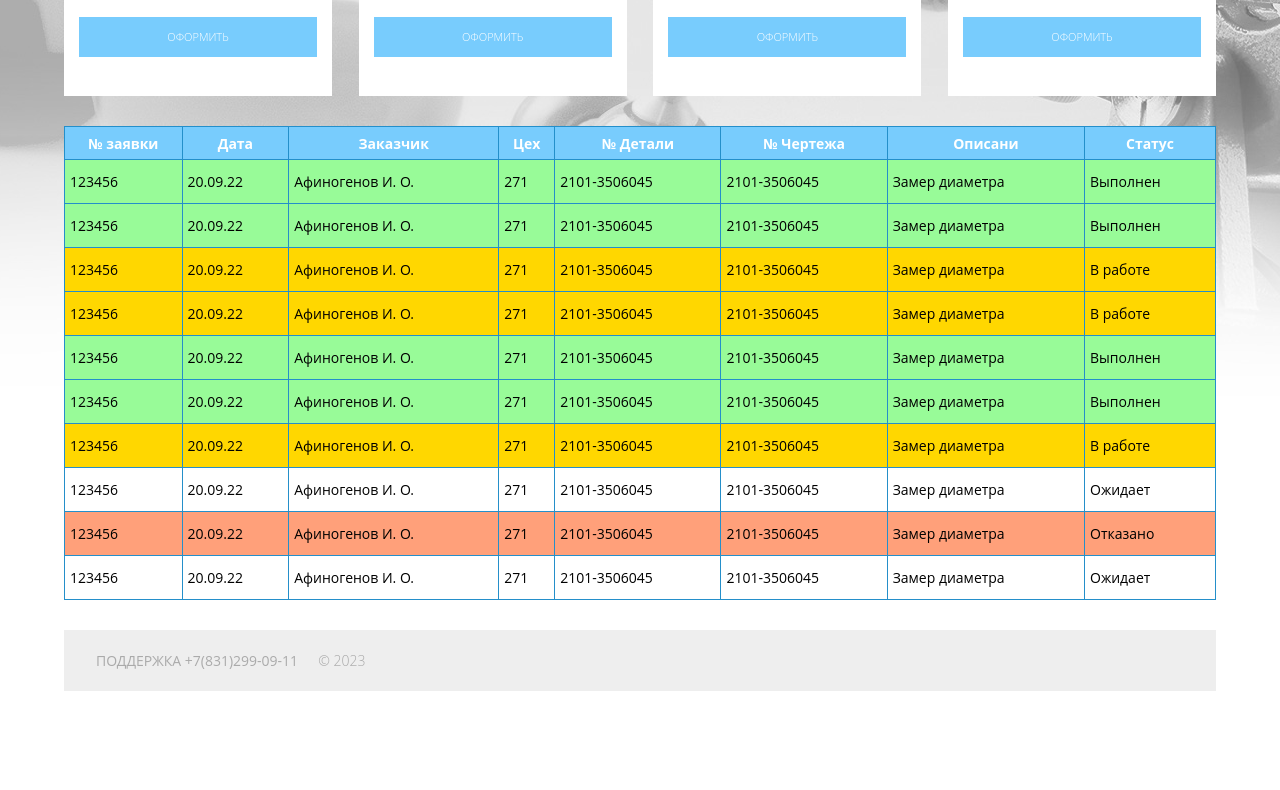
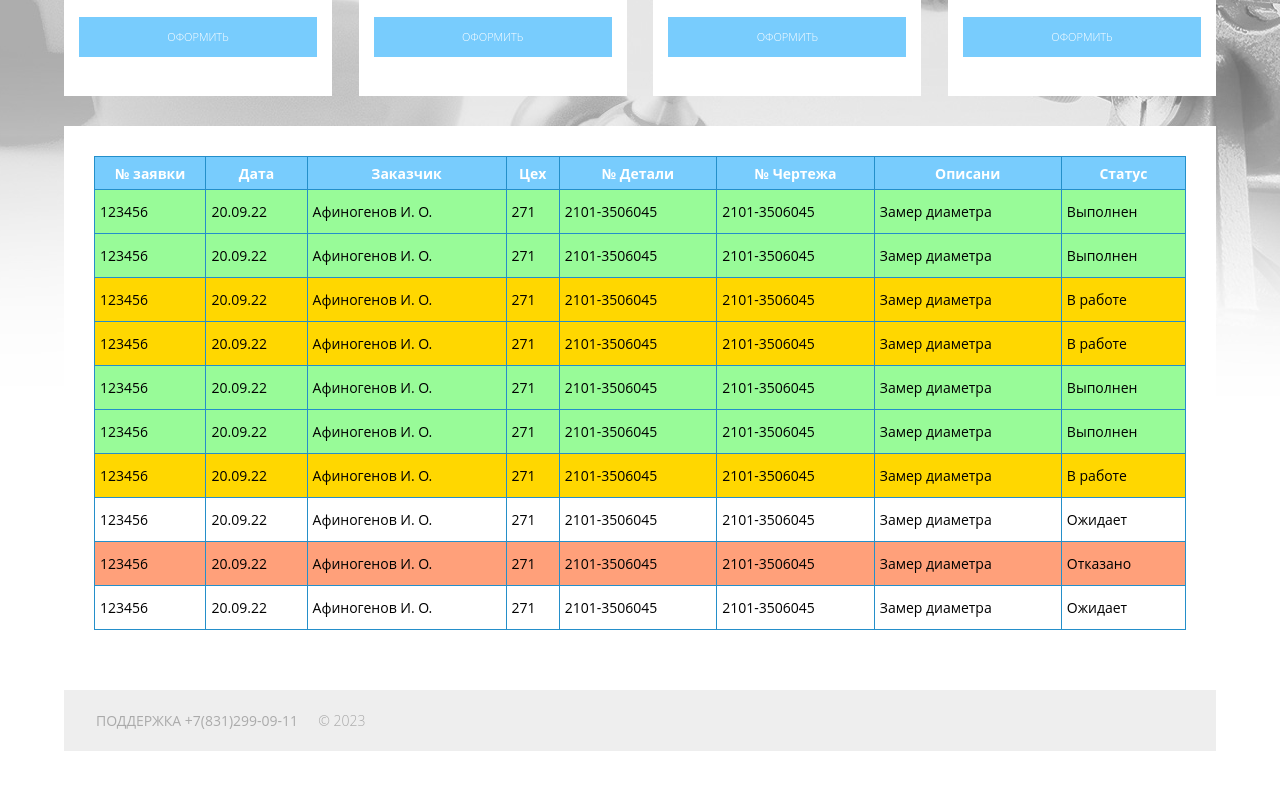
Before and after one commit to hause1986/gaz, a plain HTML site: page index.html in a window 1280 px wide. Shown: the part 642-1432 px from the top of the page. Before the commit the page ends 1403 px from the top, so only its background shows below. Drawn offline with Linux system fonts and the light colour scheme.

Commit message:
правки таблици

```diff
--- a/css/style.css
+++ b/css/style.css
@@ -151,6 +151,7 @@ a{
 /**/
 #table{
 	background-color: #ffffff;
+	padding:30px;
 }
 #table table{
 	width:100%;
--- a/js/script.js
+++ b/js/script.js
@@ -7,31 +7,31 @@ var setTable = function(){
 		},
 		{
 			'NAME'	: 'Дата',
-			'CLASS'	: 'id',
+			'CLASS'	: 'data',
 		},
 				{
 			'NAME'	: 'Заказчик',
-			'CLASS'	: 'id',
+			'CLASS'	: 'order',
 		},
 		{
 			'NAME'	: 'Цех',
-			'CLASS'	: 'id',
+			'CLASS'	: 'workshop',
 		},
 		{
 			'NAME'	: '№ Детали',
-			'CLASS'	: 'id',
+			'CLASS'	: 'item',
 		},
 		{
 			'NAME'	: '№ Чертежа',
-			'CLASS'	: 'id',
+			'CLASS'	: 'drawing',
 		},
 		{
 			'NAME'	: 'Описани',
-			'CLASS'	: 'id',
+			'CLASS'	: 'description',
 		},
 		{
 			'NAME'	: 'Статус',
-			'CLASS'	: 'id',
+			'CLASS'	: 'status',
 		},
 	]
 
```
